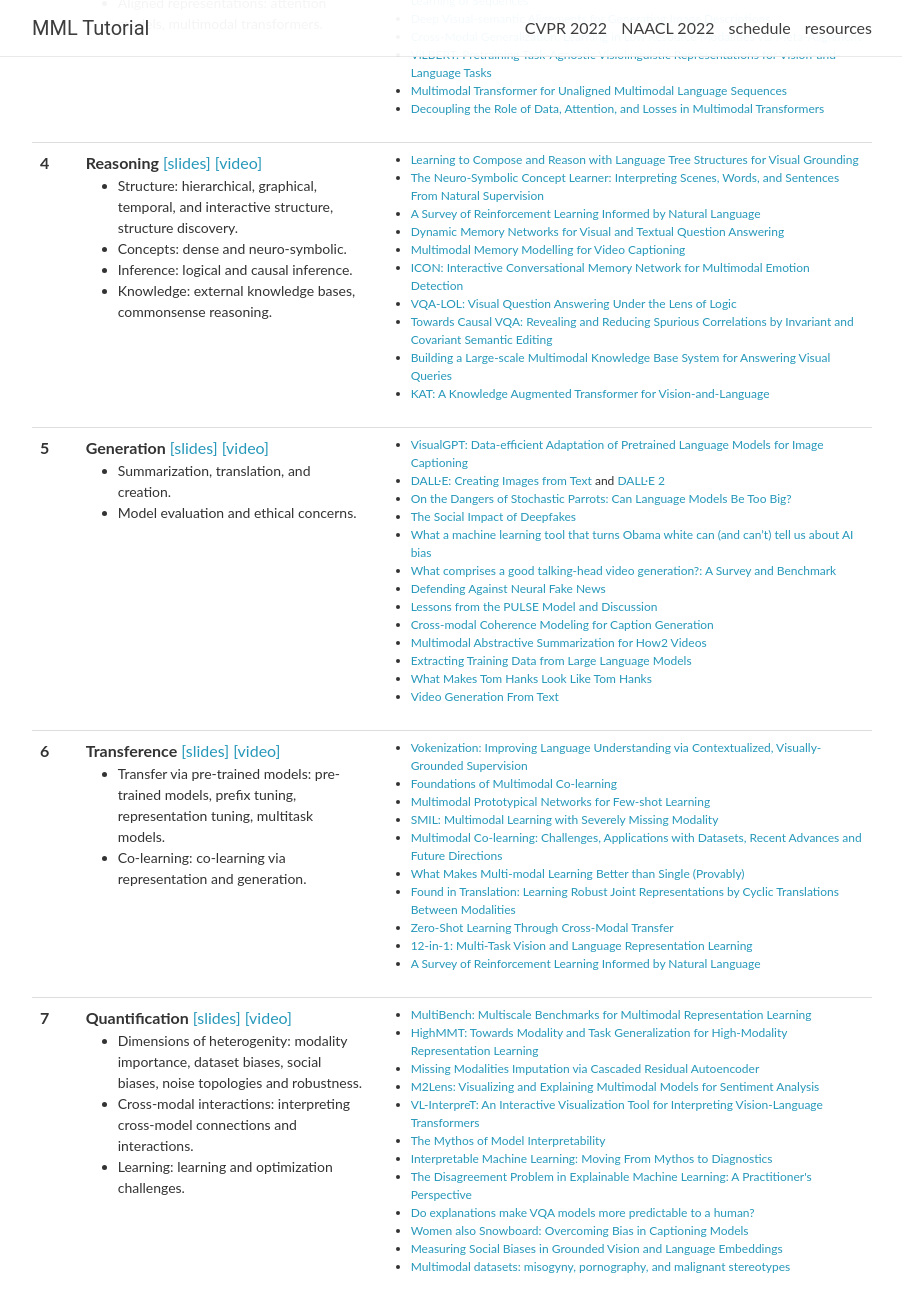
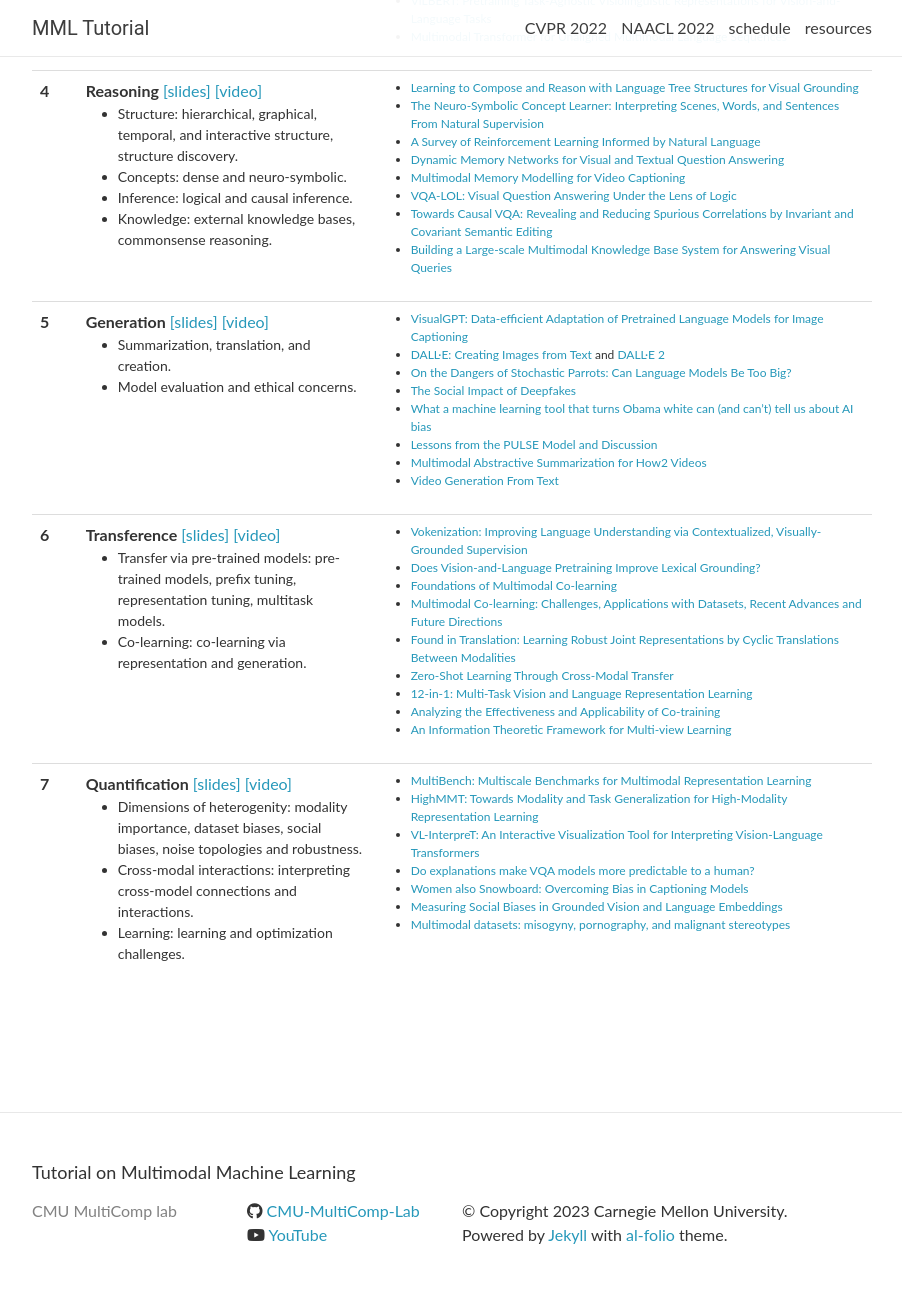
Before and after one commit to CMU-MultiComp-Lab/mmml-tutorial, a Jekyll site: the page built from _pages/schedule.md, in a window 1280 px wide and 1400 px high, scrolled down 963 px. Shown: the top 1312 px of the window, without its empty margins (188-1090 px from the left). Built offline with Jekyll 4.4.1, drawn with Linux system fonts in a browser that asks for light colours; nearby versions of some CDN libraries; comment, search, counter and statistics services are not loaded; some of the changed text lies outside the part shown.

Commit message:
Update lectures.yml

```diff
--- a/_data/lectures.yml
+++ b/_data/lectures.yml
@@ -27,10 +27,8 @@
     - <a href="https://arxiv.org/abs/2302.12247">Quantifying & Modeling Feature Interactions&#58; An Information Decomposition Framework</a> <br/>
     - <a href="https://openreview.net/pdf?id=rylnK6VtDH">Multiplicative Interactions and Where to Find Them</a> <br/>
     - <a href="https://arxiv.org/abs/1707.07250">Tensor Fusion Network for Multimodal Sentiment Analysis</a> <br/>
-    - <a href="https://arxiv.org/abs/1702.01992">Gated Multimodal Units for Information Fusion</a> <br/>
     - <a href="https://aclanthology.org/2020.emnlp-main.62/">Does My Multimodal Model Learn Cross-modal Interactions? It’s Harder to Tell Than You Might Think!</a> <br/>
     - <a href="https://arxiv.org/abs/1602.01024">On Deep Multi-View Representation Learning&#58; Objectives and Optimization</a> <br/>
-    - <a href="https://arxiv.org/abs/1411.2539">Unifying Visual-Semantic Embeddings with Multimodal Neural Language Models</a> <br/>
     - <a href="https://arxiv.org/abs/2103.00020">Learning Transferable Visual Models From Natural Language Supervision</a> <br/>
     - <a href="https://arxiv.org/abs/1806.06176">Learning Factorized Multimodal Representations</a> <br/>
 
@@ -49,10 +47,8 @@
     - <a href="https://arxiv.org/abs/2006.14744">Graph Optimal Transport for Cross-domain Alignment</a> <br/>
     - <a href="https://ibug.doc.ic.ac.uk/media/uploads/documents/deep_canonical_time_warping_(1).pdf">Deep Canonical Time Warping for Simultaneous Alignment and Representation Learning of Sequences</a> <br/>
     - <a href="https://arxiv.org/abs/1412.2306">Deep Visual-semantic Alignments for Generating Image Descriptions</a> <br/>
-    - <a href="https://arxiv.org/abs/2012.02813">Cross-Modal Generalization&#58; Learning in Low Resource Modalities via Meta-Alignment</a> <br/>
     - <a href="https://arxiv.org/abs/1908.02265">ViLBERT&#58; Pretraining Task-Agnostic Visiolinguistic Representations for Vision-and-Language Tasks</a> <br/>
     - <a href="https://arxiv.org/abs/1906.00295">Multimodal Transformer for Unaligned Multimodal Language Sequences</a> <br/>
-    - <a href="https://arxiv.org/abs/2102.00529">Decoupling the Role of Data, Attention, and Losses in Multimodal Transformers</a> <br/>
 
 - date: 4
   title: >
@@ -68,11 +64,9 @@
     - <a href="https://arxiv.org/abs/1906.03926">A Survey of Reinforcement Learning Informed by Natural Language</a> <br/>
     - <a href="https://arxiv.org/abs/1603.01417">Dynamic Memory Networks for Visual and Textual Question Answering</a> <br/>
     - <a href="https://arxiv.org/abs/1611.05592">Multimodal Memory Modelling for Video Captioning</a> <br/>
-    - <a href="https://aclanthology.org/D18-1280.pdf">ICON&#58; Interactive Conversational Memory Network for Multimodal Emotion Detection</a> <br/>
     - <a href="https://arxiv.org/abs/2002.08325">VQA-LOL&#58; Visual Question Answering Under the Lens of Logic</a> <br/>
     - <a href="https://arxiv.org/abs/1912.07538">Towards Causal VQA&#58; Revealing and Reducing Spurious Correlations by Invariant and Covariant Semantic Editing</a> <br/>
     - <a href="https://arxiv.org/abs/1507.05670">Building a Large-scale Multimodal Knowledge Base System for Answering Visual Queries</a> <br/>
-    - <a href="https://arxiv.org/abs/2112.08614">KAT&#58; A Knowledge Augmented Transformer for Vision-and-Language</a> <br/>
 
 - date: 5
   title: >
@@ -86,13 +80,8 @@
     - <a href="https://dl.acm.org/doi/abs/10.1145/3442188.3445922">On the Dangers of Stochastic Parrots&#58; Can Language Models Be Too Big?</a> <br/>
     - <a href="https://www.liebertpub.com/doi/full/10.1089/cyber.2021.29208.jth">The Social Impact of Deepfakes</a> <br/>
     - <a href="https://www.theverge.com/21298762/face-depixelizer-ai-machine-learning-tool-pulse-stylegan-obama-bias">What a machine learning tool that turns Obama white can (and can’t) tell us about AI bias</a> <br/>
-    - <a href="https://arxiv.org/abs/2005.03201">What comprises a good talking-head video generation?&#58; A Survey and Benchmark</a> <br/>
-    - <a href="https://arxiv.org/abs/1905.12616">Defending Against Neural Fake News</a> <br/>
     - <a href="https://thegradient.pub/pulse-lessons/">Lessons from the PULSE Model and Discussion</a> <br/>
-    - <a href="https://arxiv.org/abs/2005.00908">Cross-modal Coherence Modeling for Caption Generation</a> <br/>
     - <a href="https://arxiv.org/abs/1906.07901">Multimodal Abstractive Summarization for How2 Videos</a> <br/>
-    - <a href="https://arxiv.org/abs/2012.07805">Extracting Training Data from Large Language Models</a> <br/>
-    - <a href="https://openaccess.thecvf.com/content_iccv_2015/papers/Suwajanakorn_What_Makes_Tom_ICCV_2015_paper.pdf">What Makes Tom Hanks Look Like Tom Hanks</a> <br/>
     - <a href="https://arxiv.org/abs/1710.00421">Video Generation From Text</a> <br/>
 
 - date: 6
@@ -103,15 +92,14 @@
     - Co-learning&#58; co-learning via representation and generation.<br/>
   readings:
     - <a href="https://arxiv.org/abs/2010.06775">Vokenization&#58; Improving Language Understanding via Contextualized, Visually-Grounded Supervision</a> <br/>
+    - <a href="https://arxiv.org/abs/2109.10246">Does Vision-and-Language Pretraining Improve Lexical Grounding?</a> <br/>
     - <a href="https://www.sciencedirect.com/science/article/pii/S1566253520303006">Foundations of Multimodal Co-learning</a> <br/>
-    - <a href="https://arxiv.org/abs/2011.08899">Multimodal Prototypical Networks for Few-shot Learning</a> <br/>
-    - <a href="https://arxiv.org/abs/2103.05677">SMIL&#58; Multimodal Learning with Severely Missing Modality</a> <br/>
     - <a href="https://arxiv.org/abs/2107.13782">Multimodal Co-learning&#58; Challenges, Applications with Datasets, Recent Advances and Future Directions</a> <br/>
-    - <a href="https://arxiv.org/abs/2106.04538">What Makes Multi-modal Learning Better than Single (Provably)</a> <br/>
     - <a href="https://arxiv.org/abs/1812.07809">Found in Translation&#58; Learning Robust Joint Representations by Cyclic Translations Between Modalities</a> <br/>
     - <a href="https://arxiv.org/abs/1301.3666">Zero-Shot Learning Through Cross-Modal Transfer</a> <br/>
     - <a href="https://arxiv.org/abs/1912.02315">12-in-1&#58; Multi-Task Vision and Language Representation Learning</a> <br/>
-    - <a href="https://arxiv.org/abs/1906.03926">A Survey of Reinforcement Learning Informed by Natural Language</a> <br/>
+    - <a href="https://dl.acm.org/doi/pdf/10.1145/354756.354805">Analyzing the Effectiveness and Applicability of Co-training</a> <br/>
+    - <a href="https://www.learningtheory.org/colt2008/papers/94-Sridharan.pdf">An Information Theoretic Framework for Multi-view Learning</a> <br/>
 
 - date: 7
   title: >
@@ -123,12 +111,7 @@
   readings:
     - <a href="https://arxiv.org/abs/2107.07502">MultiBench&#58; Multiscale Benchmarks for Multimodal Representation Learning</a> <br/>
     - <a href="https://arxiv.org/abs/2203.01311">HighMMT&#58; Towards Modality and Task Generalization for High-Modality Representation Learning</a> <br/>
-    - <a href="https://openaccess.thecvf.com/content_cvpr_2017/html/Tran_Missing_Modalities_Imputation_CVPR_2017_paper.html">Missing Modalities Imputation via Cascaded Residual Autoencoder</a> <br/>
-    - <a href="https://arxiv.org/abs/2107.08264">M2Lens&#58; Visualizing and Explaining Multimodal Models for Sentiment Analysis</a> <br/>
     - <a href="https://arxiv.org/abs/2203.17247">VL-InterpreT&#58; An Interactive Visualization Tool for Interpreting Vision-Language Transformers</a> <br/>
-    - <a href="https://arxiv.org/abs/1606.03490">The Mythos of Model Interpretability</a> <br/>
-    - <a href="https://arxiv.org/abs/2103.06254">Interpretable Machine Learning&#58; Moving From Mythos to Diagnostics</a> <br/>
-    - <a href="https://arxiv.org/abs/2202.01602">The Disagreement Problem in Explainable Machine Learning&#58; A Practitioner's Perspective</a> <br/>
     - <a href="https://arxiv.org/abs/1810.12366">Do explanations make VQA models more predictable to a human?</a> <br/>
     - <a href="https://arxiv.org/abs/1803.09797">Women also Snowboard&#58; Overcoming Bias in Captioning Models</a> <br/>
     - <a href="https://aclanthology.org/2021.naacl-main.78.pdf">Measuring Social Biases in Grounded Vision and Language Embeddings</a> <br/>
```
